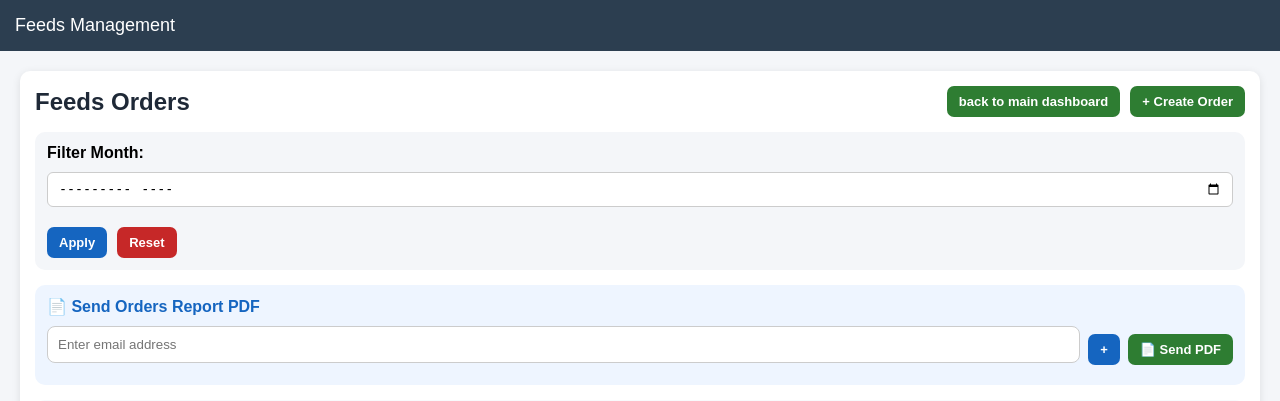
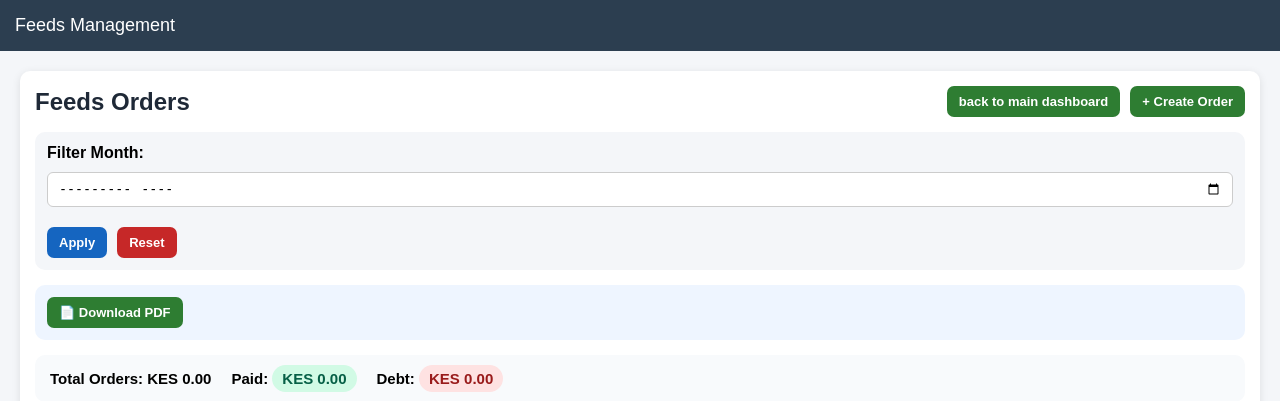
Before and after one commit to magician-lab/my_farm, a Flask app: template templates/v2/orders.html in a window 1280 px wide. Shown: the top 401 px of the page. Run offline with Flask 3, Linux system fonts and the light colour scheme; the template is opened without the code that fills it, so the values that code supplies are empty; a user stored in the database is signed in.

Commit message:
orders fixed pdf download

```diff
--- a/templates/v2/orders.html
+++ b/templates/v2/orders.html
@@ -327,9 +327,9 @@ tbody tr:hover{
 
 <div class="email-section">
 
-    <div class="email-title">
-        📄 Send Orders Report PDF
-    </div>
+    <!-- <div class="email-title">
+        📄 Download PDF
+    </div> -->
 
     <form method="get"
           action="/send_report/feeds_orders">
@@ -344,18 +344,9 @@ tbody tr:hover{
 
         <div class="email-box">
 
-            <input type="email"
-                   name="emails"
-                   placeholder="Enter email address">
-
-            <button type="button"
-                    onclick="addEmail(this)"
-                    class="btn btn-blue">
-                    +
-            </button>
 
             <button class="btn btn-green">
-                📄 Send PDF
+                📄 Download PDF
             </button>
 
         </div>
@@ -495,20 +486,6 @@ tbody tr:hover{
 
 </div>
 
-<script>
 
-function addEmail(btn){
-
-    let input = document.createElement("input");
-
-    input.type = "email";
-    input.name = "emails";
-    input.placeholder = "Another email address";
-
-    btn.parentNode.insertBefore(input, btn);
-
-}
-
-</script>
 
 {% endblock %}
```
